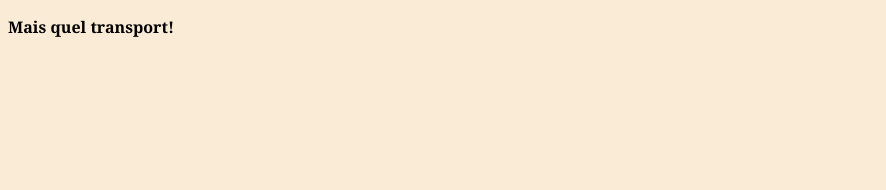
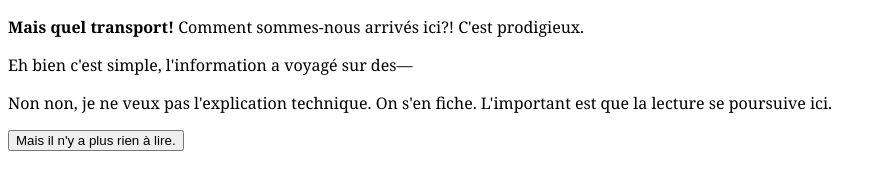
Before and after one commit to crepeault1/crepeault1.github.io, a plain HTML site: page index.html in a window 1280 px wide. Shown: the whole page, without its empty margins (0-886 px from the left). Drawn offline with Linux system fonts and the light colour scheme.

Commit message:
ajout bouton

```diff
--- a/index.html
+++ b/index.html
@@ -1,11 +1,11 @@
 <!DOCTYPE html>
 <style>
 body{
-    background-color: antiquewhite;
+    background-color: white;
 }
 
 h1{
-    color: white;
+    color: rgb(0, 0, 0);
 }
 
 p{
@@ -15,5 +15,11 @@ p{
 </style>
 
 <html>
-<p><b>Mais quel transport!</b></p>
+<p><b>Mais quel transport!</b> Comment sommes-nous arrivés ici?! C'est prodigieux.</p>
+
+<p>Eh bien c'est simple, l'information a voyagé sur des—</p>
+
+<p>Non non, je ne veux pas l'explication technique. On s'en fiche. L'important est que la lecture se poursuive ici.</p>
+
+<button type="button" onclick="alert('Faux! Cette terre pleine d\'opportunités recèle des richesses infinies que nous ne suspectons pas encore. Peut-être y rencontrerons nous une conclusion différente.')">Mais il n'y a plus rien à lire.</button>
 </html>
```
